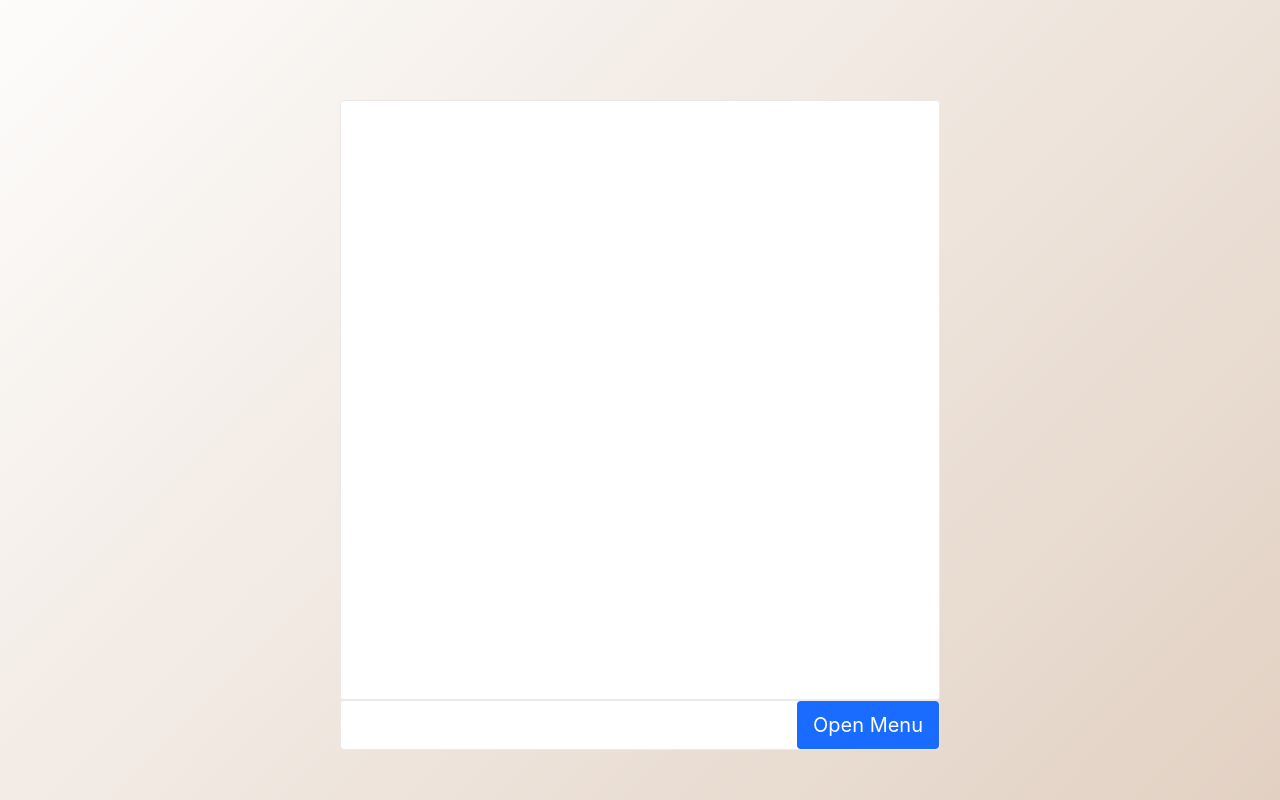
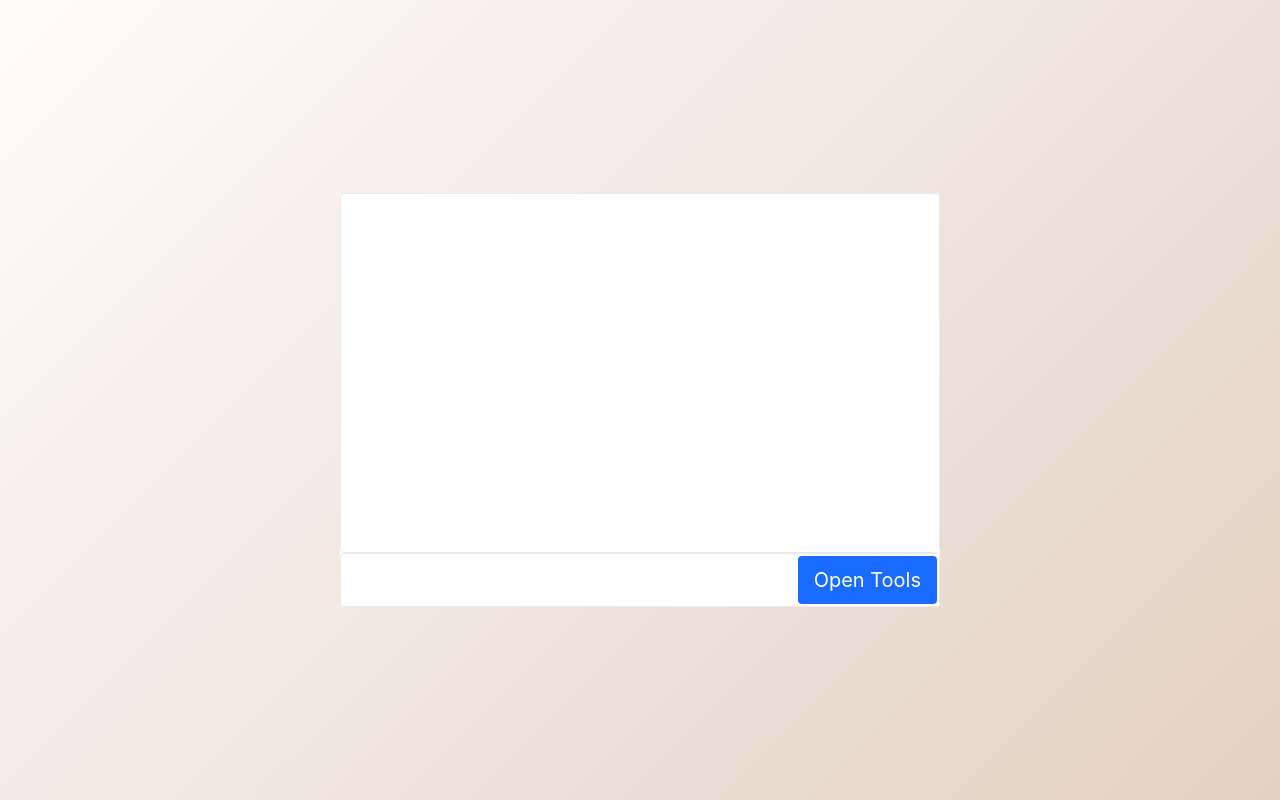
Before and after one commit to nataszkan/dropdown-app, a React (Create React App) app: page / in a window 1280 px wide. Built offline with nearby package versions, Linux system fonts and the light colour scheme.

Commit message:
add final styles

```diff
--- a/src/App.js
+++ b/src/App.js
@@ -8,7 +8,7 @@ import Dropdown from './components/Dropdown';
   },
     {
     id: 2,
-    action: 'save',
+    action: 'share',
   },
     {
     id: 3,
@@ -24,7 +24,6 @@ class App extends Component {
         <div className="page">
           <div className="card">
             <div className="card-content">
-                {/* <img alt="random photograph from online tool" src="https://picsum.photos/600" /> */}
             </div>
             <div className="card-actions">
                <Dropdown title="Select action" items={actions1} />
--- a/src/components/Dropdown.jsx
+++ b/src/components/Dropdown.jsx
@@ -26,14 +26,13 @@ export default function Dropdown( { action, items = [] }) {
           tabIndex={0}
           onKeyPress={() => toggle(!open)}
           onClick={() => toggle(!open)}>
-          {open ? 'close menu' : 'open menu'}
-
+          <span>{open ? 'close tools' : 'open tools'}</span>
         </button>
         {open && (
           <ul className="dropdown-menu">
             {items.map(item => (
               <li key={item.id}>
-                <button type="button" onClick={() => handleOnClick(item)}>{action}
+                <button className="card-action-button" type="button" onClick={() => handleOnClick(item)}>{action}
                   <span>{item.action}</span></button>
               </li>
             ))}
--- a/src/index.css
+++ b/src/index.css
@@ -47,6 +47,28 @@ button {
 	padding: 8px 16px;
 	font-size: 2rem;
 	text-transform: capitalize;
+	min-width: 100px;
+}
+
+.dropdown-toggle-button:hover {
+	background: #1d49aa;
+}
+
+.dropdown-toggle-button:focus {
+	background: #1d49aa;
+}
+
+.card-action-button {
+	font-size: 2rem;
+	text-transform: capitalize;
+	min-width: 100px;
+}
+
+.card-action-button:hover {
+	font-size: 2rem;
+	text-transform: capitalize;
+	min-width: 100px;
+	background: #f7f7f7;
 }
 
 .page {
@@ -63,7 +85,6 @@ button {
 .card {
 	border-radius: 4px;
 	width: 600px;
-	height: 600px;
 	background: #ffffff;
 }
 
@@ -77,6 +98,11 @@ button {
 .dropdown-menu li {
 	padding: 10px 20px;
 	font-size: 2rem;
+	border-bottom: 1px solid #eaeaea;
+}
+
+.dropdown-menu li:hover {
+	background: #f7f7f7;
 }
 
 .card-actions {
@@ -85,12 +111,13 @@ button {
 	border: 1px solid #eaeaea;
 	border-radius: 4px;
 	flex-direction: row-reverse;
+	padding: 2px;
 }
 
 .card-content {
 	width: 100%;
 	max-width: 100%;
-	height: 600px;
+	height: 360px;
 	border: 1px solid #eaeaea;
 	border-radius: 4px;
 }
```
